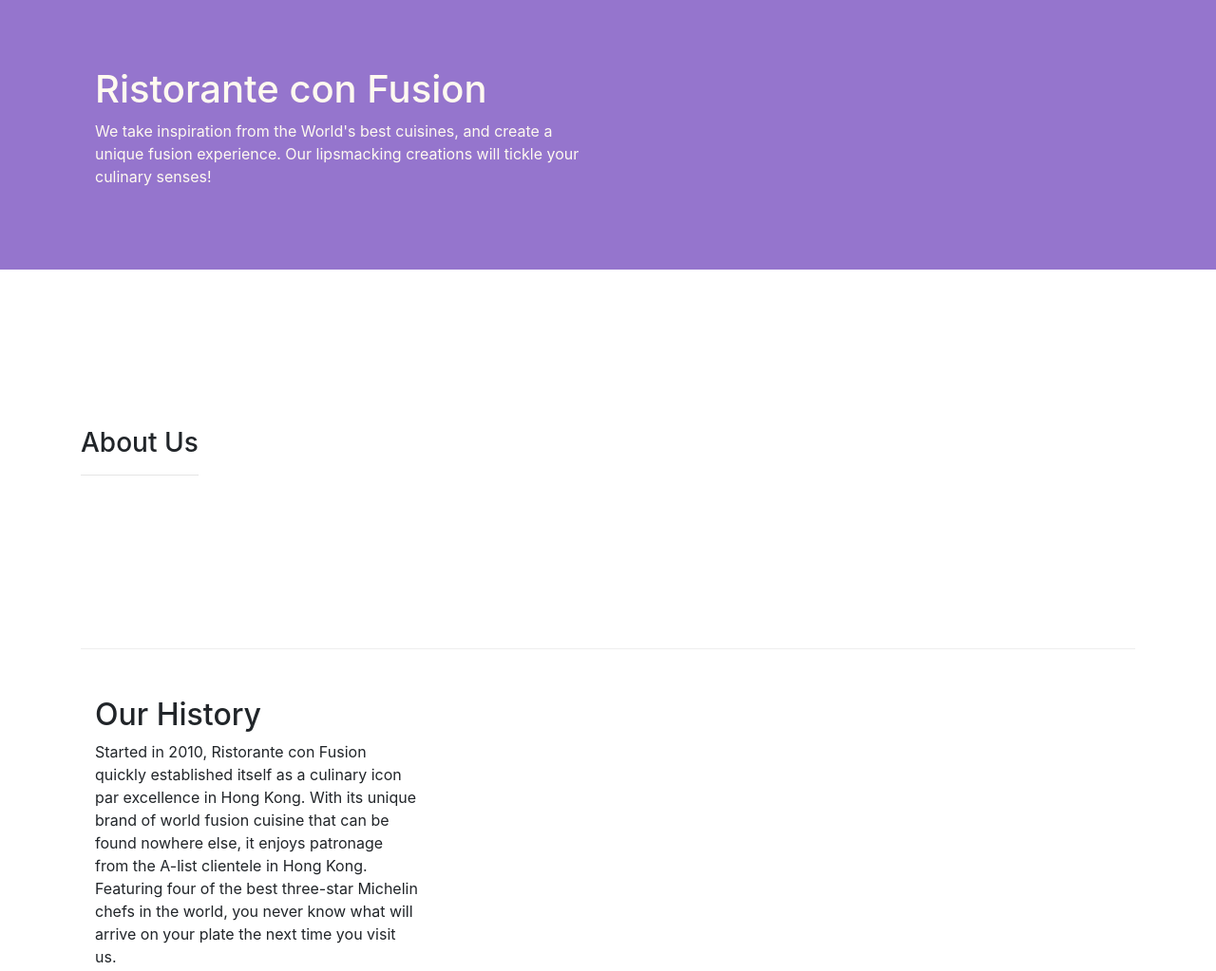
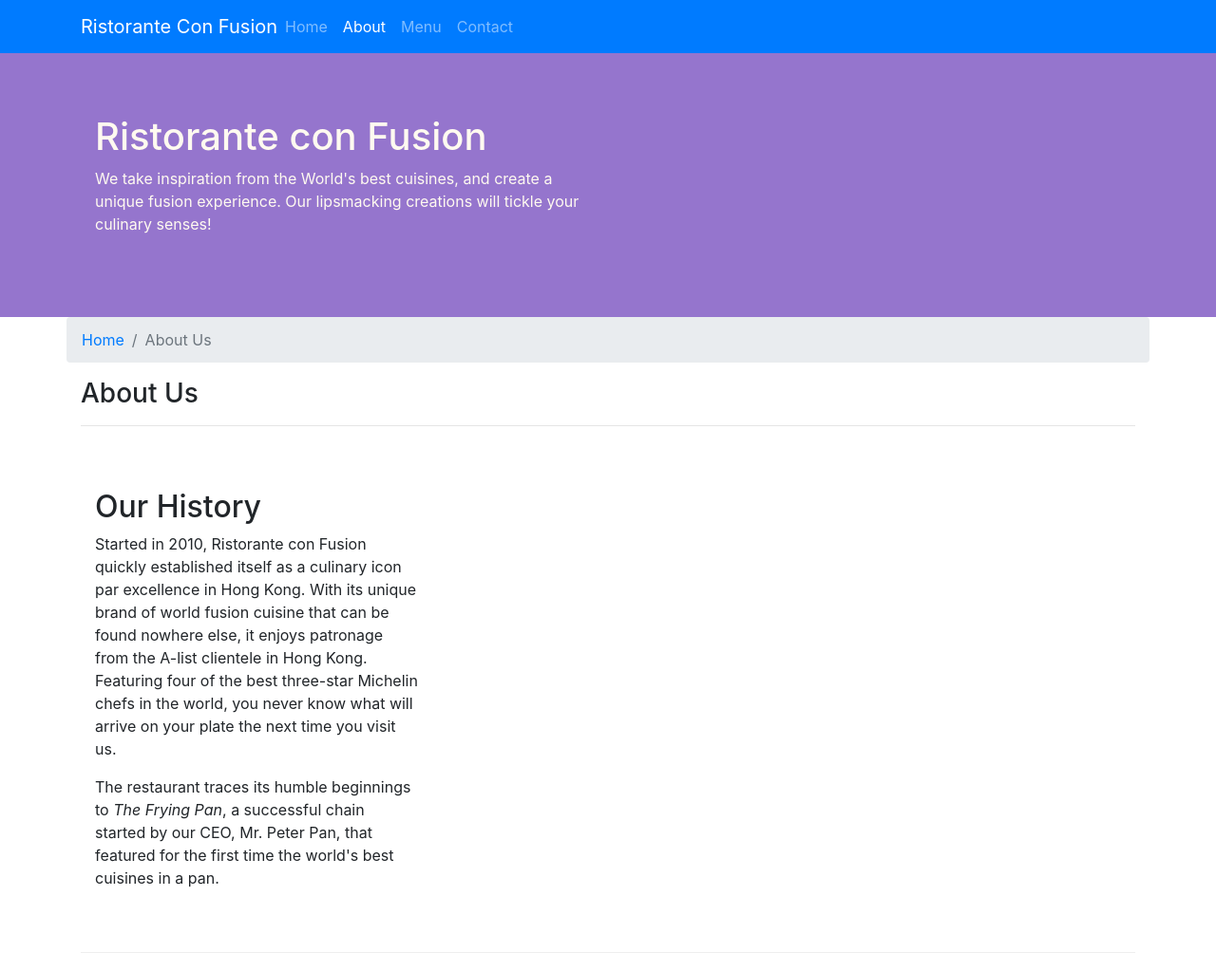
Before and after one commit to Lalitkumar/bootstrap4, a website: page aboutus.html in a window 1280 px wide. Shown: the top 1023 px of the page at 95% size. Drawn offline with nearby package versions, Linux system fonts and the light colour scheme.

Commit message:
added nav-bar and breadcumb

```diff
--- a/aboutus.html
+++ b/aboutus.html
@@ -15,6 +15,24 @@
 
 <body>
 
+	<nav class="navbar navbar-dark navbar-expand-sm bg-primary fixed-top">
+        <div class="container">
+            <button class="navbar-toggler" type="button" data-toggle="collapse" data-target="#Navbar">
+                <span class="navbar-toggler-icon"></span>
+            </button>
+           <a class="navbar-brand mr-auto" href="./index.html">Ristorante Con Fusion</a>
+           <div class="collapse navbar-collapse" id="Navbar">
+                <ul class="navbar-nav mr-auto">
+                    <li class="nav-item"><a class="nav-link" href="./index.html">Home</a></li>
+                    <li class="nav-item active"><a class="nav-link" href="./aboutus.html">About</a></li>
+                    <li class="nav-item"><a class="nav-link" href="#">Menu</a></li>
+                    <li class="nav-item"><a class="nav-link" href="#">Contact</a></li>
+                </ul>
+            </div>
+
+        </div>
+    </nav>
+
     <header class="customjumbotron">
         <div class="container">
             <div class="row row-header">
@@ -29,8 +47,13 @@
     </header>
 
     <div class="container">
-        <div class="row row-content align-items-center">
-            <div col-12 order-sm-last col-sm-4 clo-md-3>
+        <div class="row">
+        	<ol class="col-12 breadcrumb">
+                <li class="breadcrumb-item"><a href="./index.html">Home</a></li>
+                <li class="breadcrumb-item active">About Us</li>
+            </ol>
+
+            <div class="col-12">
                <h3>About Us</h3>
                <hr>
             </div>
@@ -69,7 +92,7 @@
                 <div class="col-4 offset-1 col-sm-2">
                     <h5>Links</h5>
                     <ul class="list-unstyled">
-                        <li><a href="#">Home</a></li>
+                        <li><a href="./index.html">Home</a></li>
                         <li><a href="#">About</a></li>
                         <li><a href="#">Menu</a></li>
                         <li><a href="#">Contact</a></li>
--- a/css/styles.css
+++ b/css/styles.css
@@ -28,3 +28,12 @@ address{
     margin:0px;
     color:#0f0f0f;
 }
+
+body{
+    padding:50px 0px 0px 0px;
+    z-index:0;
+}
+
+.navbar-dark{
+     background-color: #512DA8;
+}
```
Also changed, not shown: index.html (+19 -1 lines).
